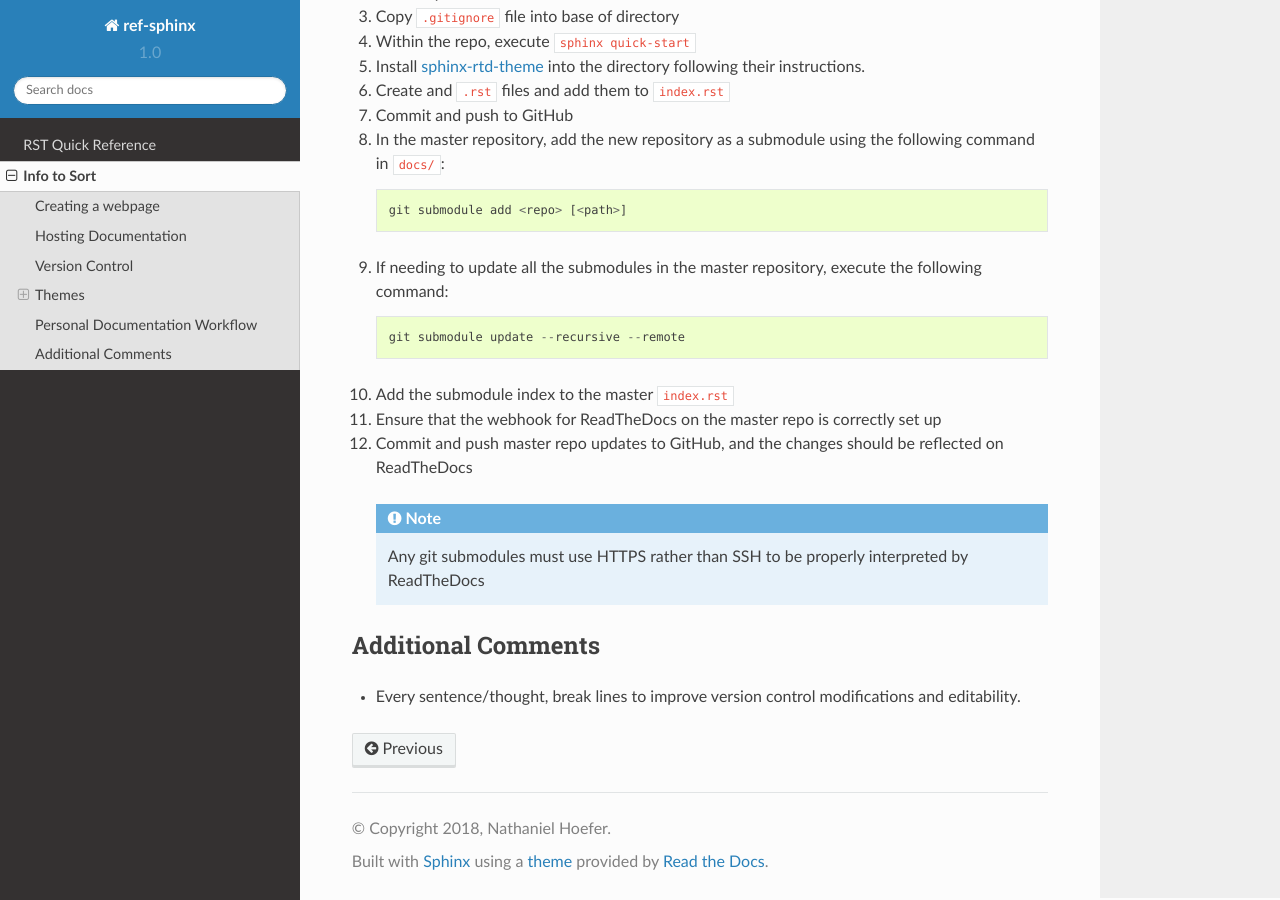
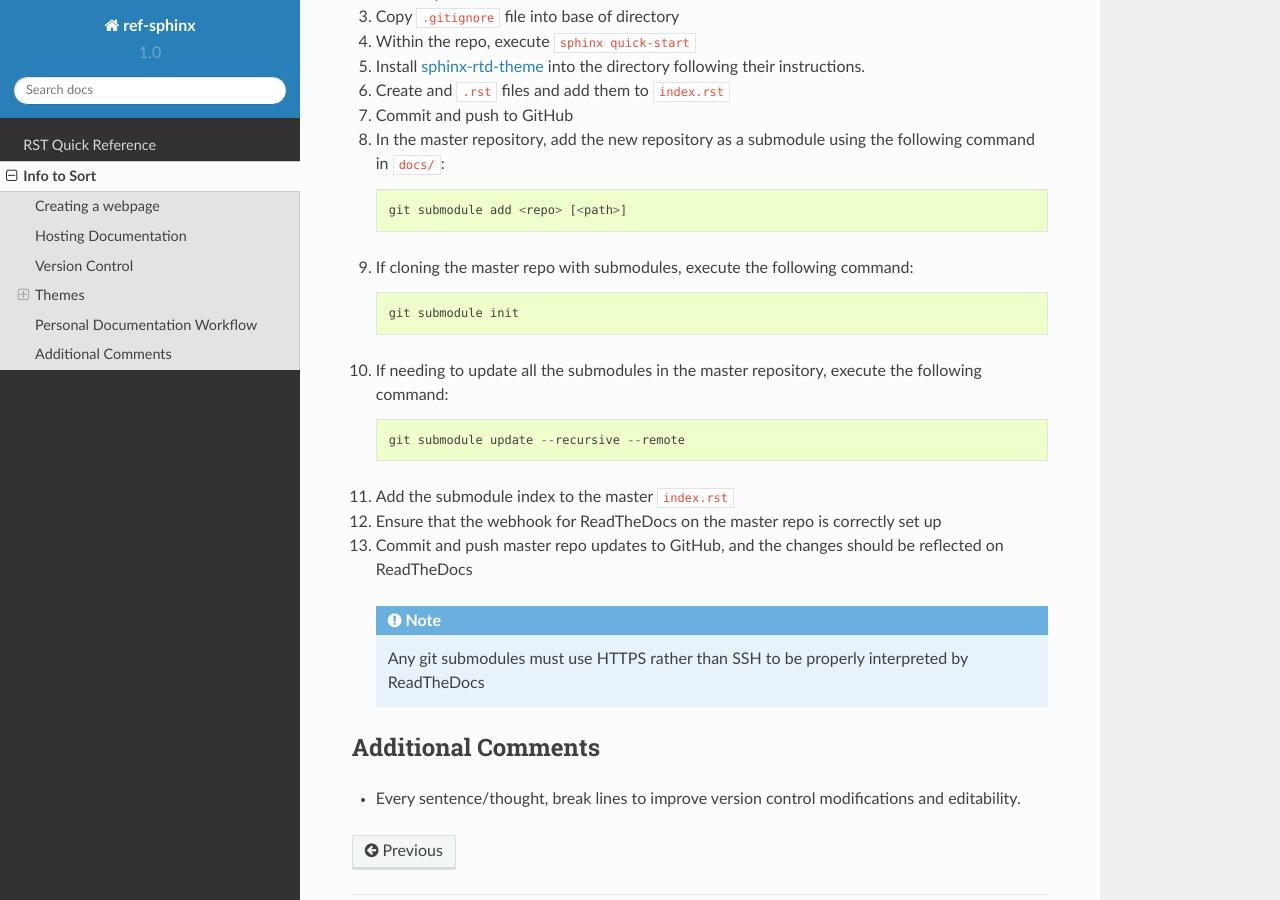
Before and after one commit to NathanielHoefer/ref-sphinx, a Sphinx documentation site: the page built from doc/info-to-sort.rst, in a window 1280 px wide and 900 px high, scrolled down 1700 px. Built offline with Sphinx 7.4.7 and the Read the Docs theme 2.0.0, drawn with Linux system fonts in a browser that asks for light colours.

Commit message:
Mod: Add initializing git submodules

```diff
--- a/doc/info-to-sort.rst
+++ b/doc/info-to-sort.rst
@@ -72,24 +72,28 @@ The ReadTheDocs Sphinx Theme can be found `here`_ along with the installation an
 Personal Documentation Workflow
 -------------------------------
 
-1. Create new repository on GitHub labelled 'ref-<name>'
-2. Clone repo to PC
-3. Copy ``.gitignore`` file into base of directory
-4. Within the repo, execute ``sphinx quick-start``
-5. Install `sphinx-rtd-theme <http://sphinx-rtd-theme.readthedocs.io/en/latest/installing.html>`_ into the directory following their instructions.
-6. Create and ``.rst`` files and add them to ``index.rst``
-7. Commit and push to GitHub
-8. In the master repository, add the new repository as a submodule using the following command in ``docs/``::
+#. Create new repository on GitHub labelled 'ref-<name>'
+#. Clone repo to PC
+#. Copy ``.gitignore`` file into base of directory
+#. Within the repo, execute ``sphinx quick-start``
+#. Install `sphinx-rtd-theme <http://sphinx-rtd-theme.readthedocs.io/en/latest/installing.html>`_ into the directory following their instructions.
+#. Create and ``.rst`` files and add them to ``index.rst``
+#. Commit and push to GitHub
+#. In the master repository, add the new repository as a submodule using the following command in ``docs/``::
 
     git submodule add <repo> [<path>]
 
-9. If needing to update all the submodules in the master repository, execute the following command::
+#. If cloning the master repo with submodules, execute the following command::
+
+    git submodule init
+
+#. If needing to update all the submodules in the master repository, execute the following command::
 
     git submodule update --recursive --remote
 
-10. Add the submodule index to the master ``index.rst``
-11. Ensure that the webhook for ReadTheDocs on the master repo is correctly set up
-12. Commit and push master repo updates to GitHub, and the changes should be reflected on ReadTheDocs
+#. Add the submodule index to the master ``index.rst``
+#. Ensure that the webhook for ReadTheDocs on the master repo is correctly set up
+#. Commit and push master repo updates to GitHub, and the changes should be reflected on ReadTheDocs
 
  .. note::
 
```
